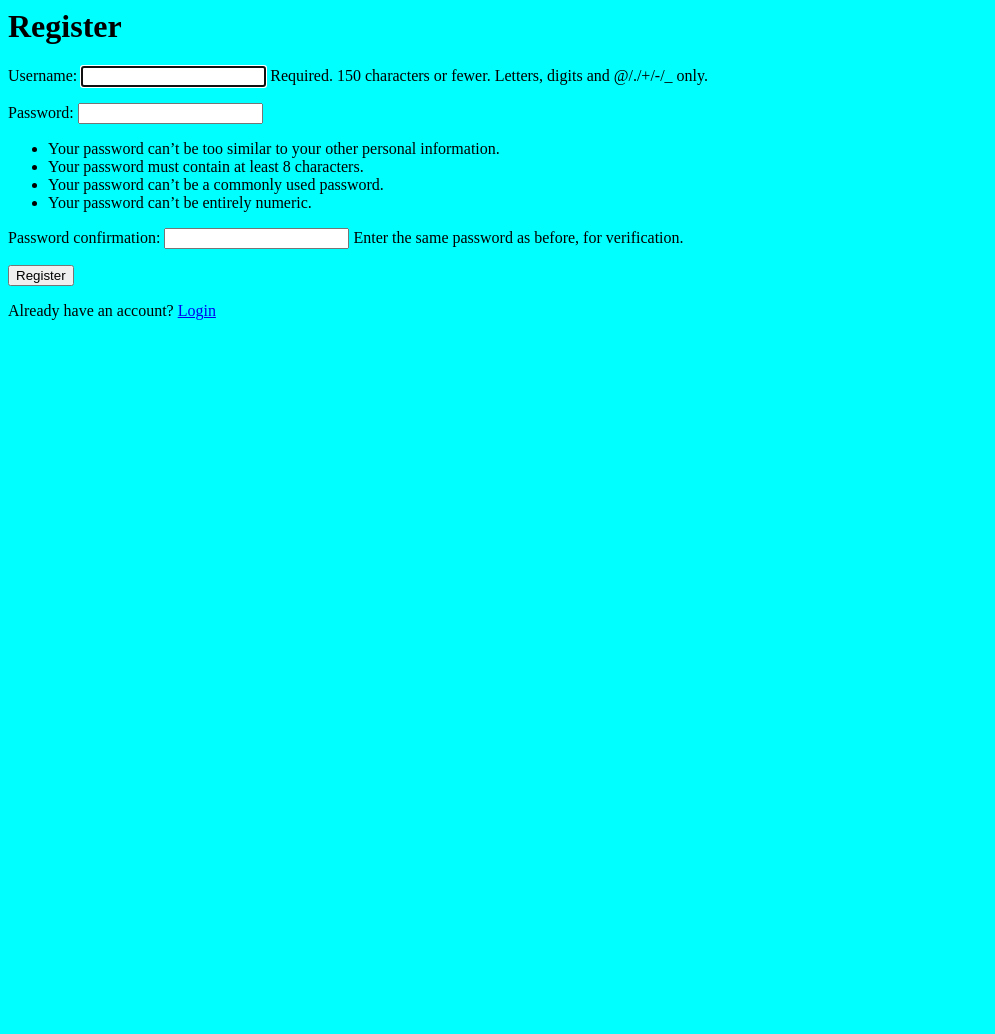
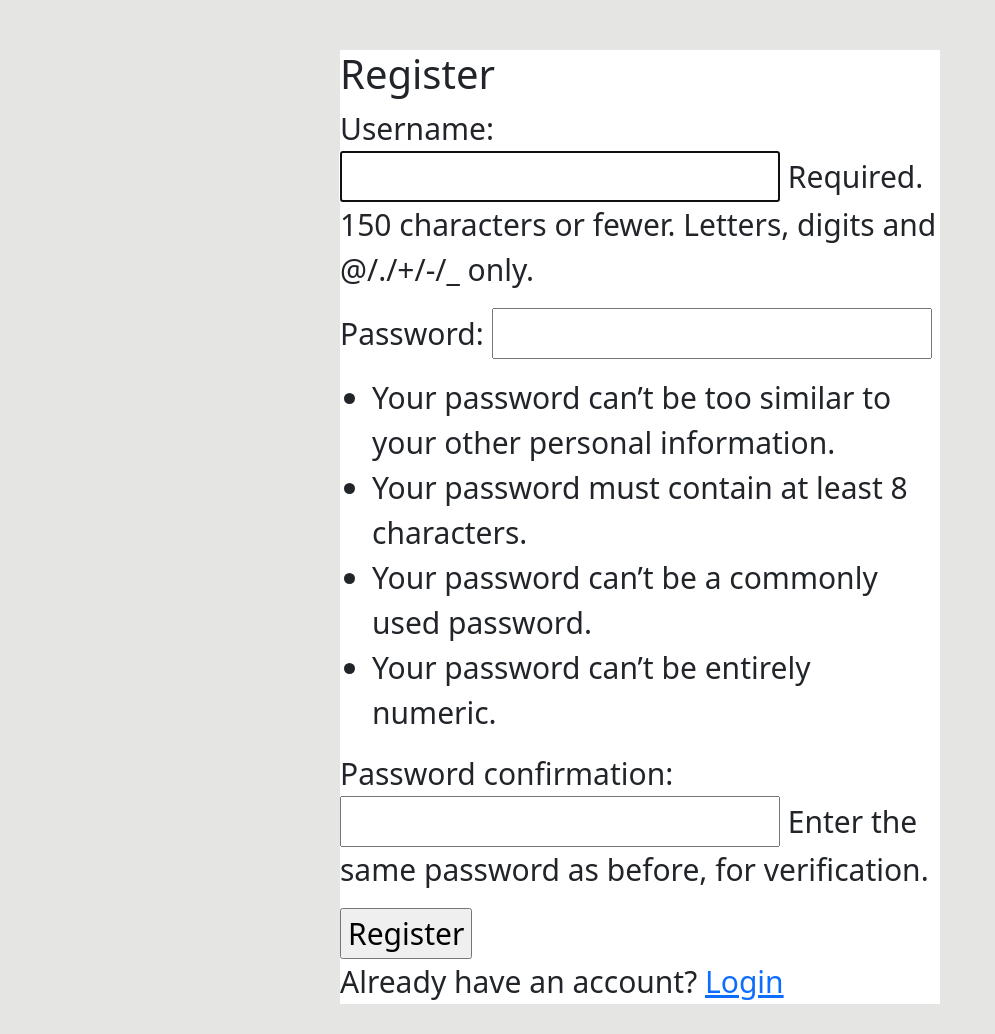
Before and after one commit to faithnjoki/To-do-List, a Django app: page /register/ in a window 1280 px wide. Shown: the whole page, without its empty margins (0-995 px from the left). Before the commit the page ends 320 px from the top, so only its background shows below. Run offline with Django 4.2, Linux system fonts and the light colour scheme.

Commit message:
style app

```diff
--- a/to_do/app_todo/templates/app_todo/base.html
+++ b/to_do/app_todo/templates/app_todo/base.html
@@ -4,15 +4,35 @@
     <meta http-equiv="X-UA-Compatible" content="IE=edge">
     <meta name="viewport" content="width=device-width, initial-scale=1.0">
     <title>To Do List</title>
-    <style>
-        body{
-            background-color: aqua;
-        }
-    </style>
+    <!-- bootstrap -->
+    <link href="https://cdn.jsdelivr.net/npm/bootstrap@5.1.3/dist/css/bootstrap.min.css" rel="stylesheet" integrity="sha384-1BmE4kWBq78iYhFldvKuhfTAU6auU8tT94WrHftjDbrCEXSU1oBoqyl2QvZ6jIW3" crossorigin="anonymous">
+
+    <!--  google font  roboto --><link rel="preconnect" href="https://fonts.googleapis.com">
+
+<style>
+    body{
+        background-color: #E5E6E4;
+        padding-top: 50px;
+        font-size: 30px;
+
+
+    }
+
+
+    .main{
+        max-width: 600px;
+        margin: auto;
+        background-color: white;
+
+    }
+
+</style>
+
 </head>
+
 <body>
     <div>
-        <div class="container">
+        <div class="main">
             {% block content    %}
 
 
```
